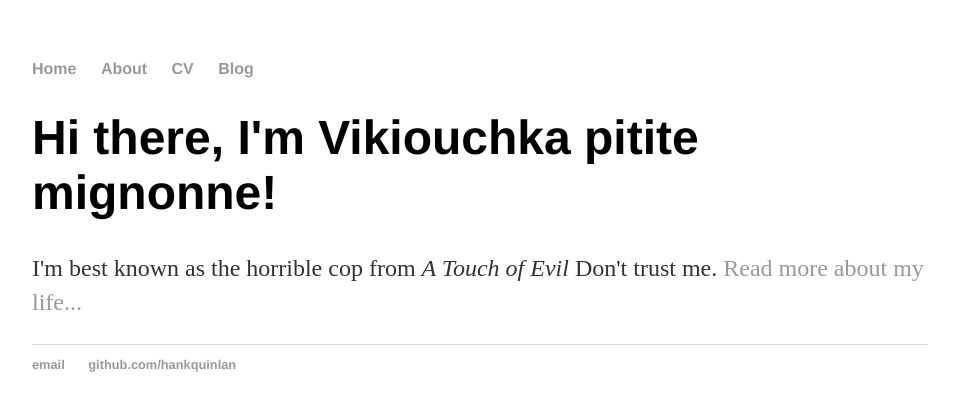
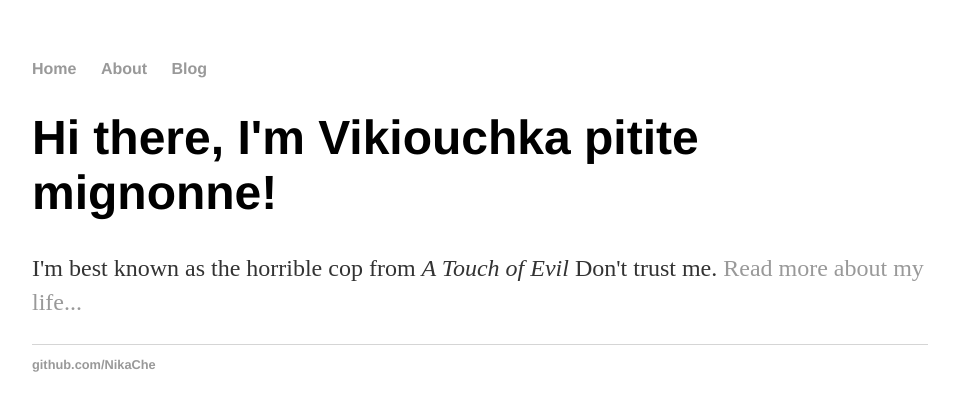
Before and after one commit to NikaChe/nikache.github.io, a Jekyll site: the page built from index.html, in a window 1280 px wide. Shown: the top 411 px of the page, without its empty margins (160-1113 px from the left). Built offline with Jekyll 4.4.1, drawn with Linux system fonts in a browser that asks for light colours.

Commit message:
Update default.html

```diff
--- a/_layouts/default.html
+++ b/_layouts/default.html
@@ -10,7 +10,7 @@
 	    		<ul>
 	        		<li><a href="/">Home</a></li>
 		        	<li><a href="/about">About</a></li>
-	        		<li><a href="/cv">CV</a></li>
+
 	        		<li><a href="/blog">Blog</a></li>
 	    		</ul>
 			</nav>
@@ -21,8 +21,7 @@
 			</div><!-- /.container -->
 			<footer>
 	    		<ul>
-	        		<li><a href="mailto:hankquinlanhub@gmail.com">email</a></li>
-	        		<li><a href="https://github.com/hankquinlan">github.com/hankquinlan</a></li>
+	        		<li><a href="https://github.com/NikaCHe">github.com/NikaChe</a></li>
 				</ul>
 			</footer>
 		</body>
```
